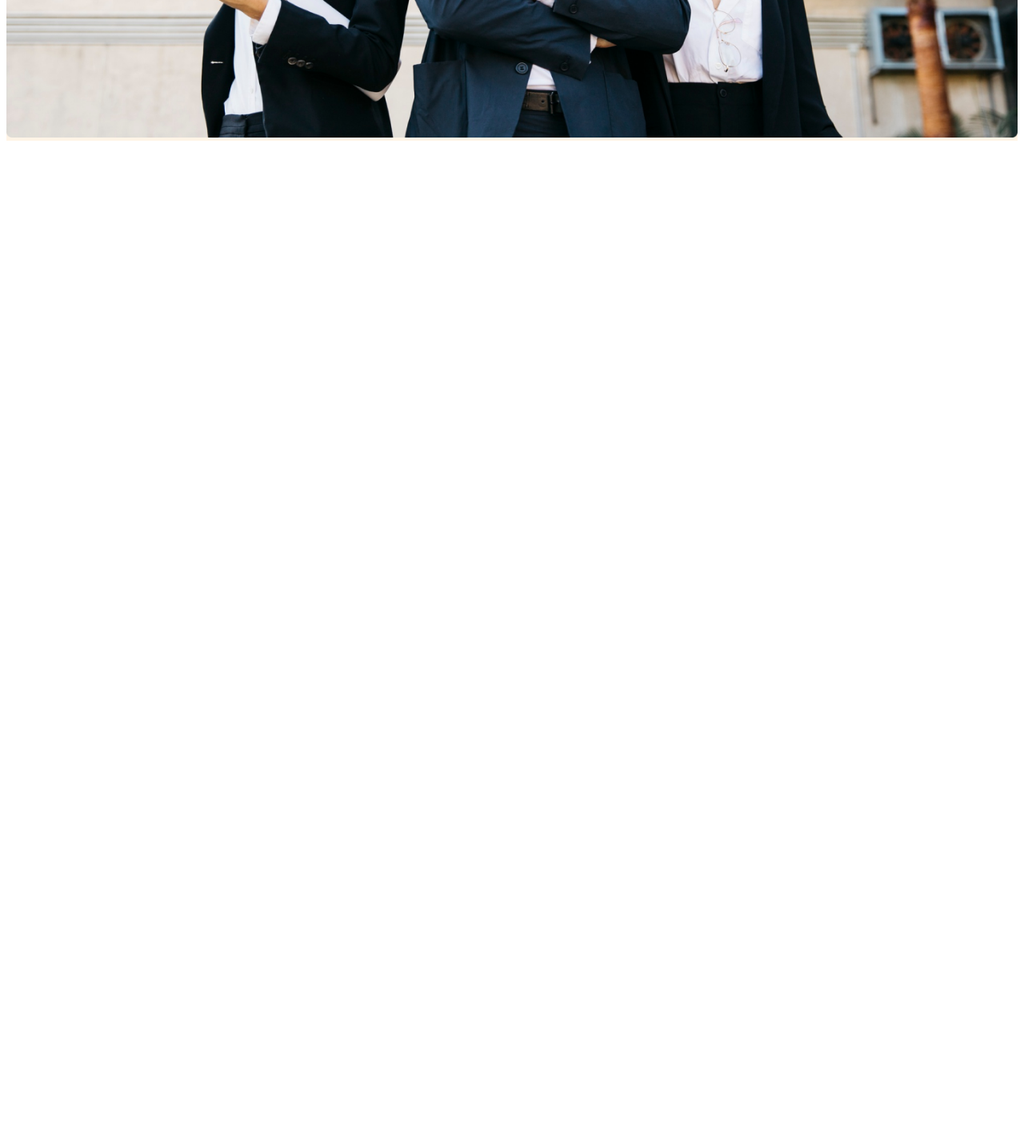
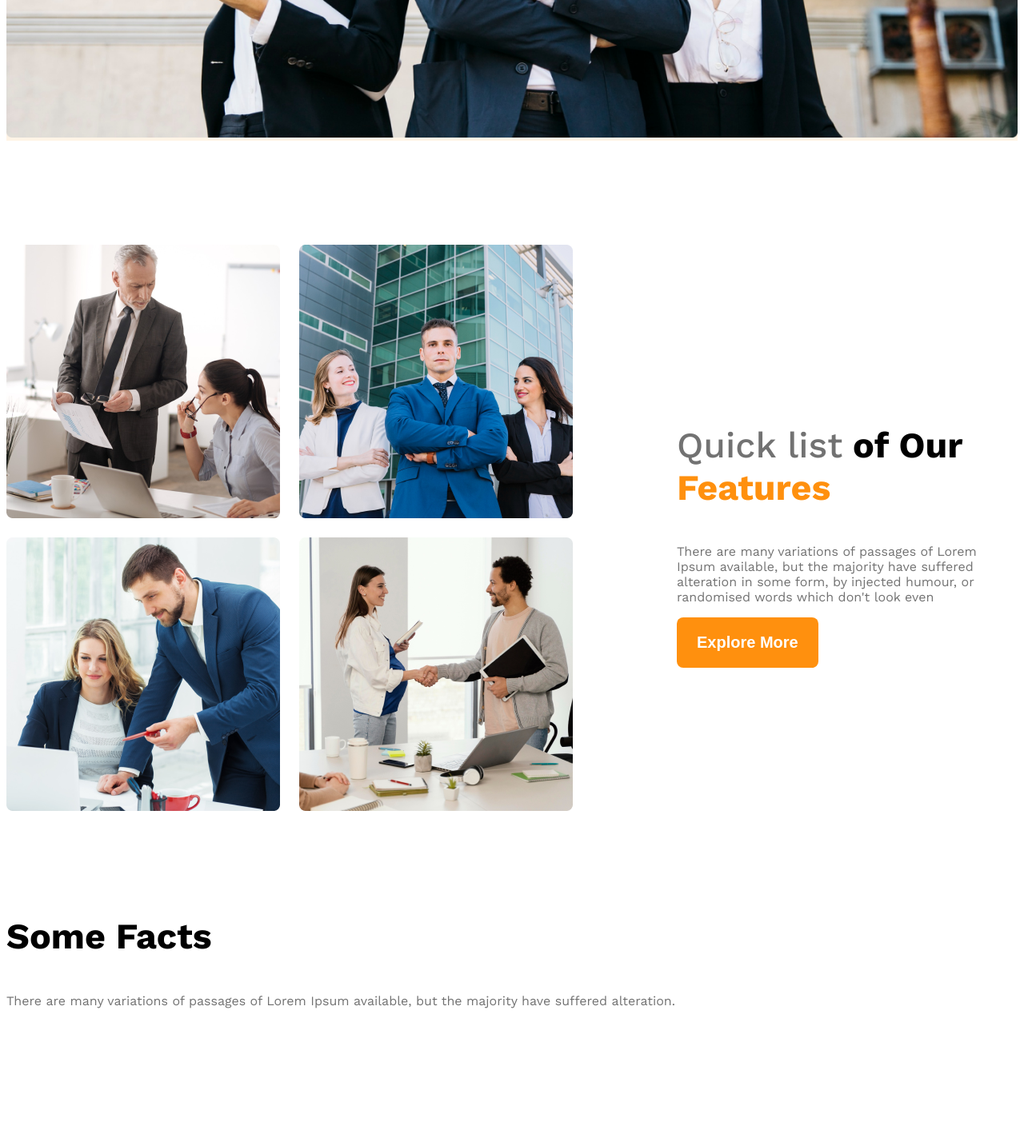
Before and after one commit to ainCode247/architects-responsive-website, a plain HTML site: page index.html in a window 1280 px wide. Shown: the part 1003-2426 px from the top of the page at 80% size. Before the commit the page ends 1187 px from the top, so only its background shows below. Drawn offline with nearby package versions, Linux system fonts and the light colour scheme.

Commit message:
update sections with facts

```diff
--- a/index.html
+++ b/index.html
@@ -31,7 +31,53 @@
     </header>
 
     <main>
+        <!-- Teams section -->
+        <section class="teams display-flex">
+            <div class="team-image-container">
+                <img src="images/team1.png" alt="">
+                <img src="images/team2.png" alt="">
+                <img src="images/team3.png" alt="">
+                <img src="images/team4.png" alt="">
+            </div>
+            <div class="team-feature">
+                <h3 class="section-title"><span id="quick-list" class="text-light-gray">Quick list</span> <span>of Our</span> <span class="text-primary" id="features">Features</span></h3>
+                <p class="team-feature-description text-light-gray">There are many variations of passages of Lorem Ipsum available, but the majority have suffered alteration in some form, by injected humour, or randomised words which don't look even</p>
+                <button class="btn-primary">Explore More</button>
+            </div>
+        </section>
 
+        <!--Featears will Enjoy   -->
+        <section>
+
+        </section>
+        <!-- Some facts -->
+         <section class="some-facts">
+            <h3 class="section-title">Some Facts</h3>
+            <p class="text-light-gray">There are many variations of passages of Lorem Ipsum available, but the majority have suffered alteration.</p>
+            <div class="fact-container">
+                <!-- .fact*4>img.fact-icon+h4.fact-number+h5.fact-name -->
+                <div class="fact">
+                    <img src="" alt="" class="fact-icon">
+                    <h4 class="fact-number"></h4>
+                    <h5 class="fact-name"></h5>
+                </div>
+                <div class="fact">
+                    <img src="" alt="" class="fact-icon">
+                    <h4 class="fact-number"></h4>
+                    <h5 class="fact-name"></h5>
+                </div>
+                <div class="fact">
+                    <img src="" alt="" class="fact-icon">
+                    <h4 class="fact-number"></h4>
+                    <h5 class="fact-name"></h5>
+                </div>
+                <div class="fact">
+                    <img src="" alt="" class="fact-icon">
+                    <h4 class="fact-number"></h4>
+                    <h5 class="fact-name"></h5>
+                </div>
+            </div>
+         </section>
     </main>
 
     <footer>
--- a/styles/architect.css
+++ b/styles/architect.css
@@ -10,6 +10,9 @@
 /* Shared style */
 .display-flex{
     display: flex;
+}
+.text-primary{
+    color: #FF900E;
 }
 .text-gray{
     color: #424242;
@@ -30,6 +33,17 @@
     border: none;
 }
 
+main{
+    max-width: 1440px;
+    margin: 0 auto;
+}
+main > section{
+    margin-top: 130px;
+}
+.section-title{
+    font-size: 2.8rem;
+    font-weight: 700;
+}
 /* Header Styles */
 
 /* navber related styles */
@@ -68,10 +82,47 @@
 .banner-image{
     width: 100%;
 }
+/* team and features related styles */
+
+.teams{
+    align-items: center;
+}
+.team-image-container{
+    display: grid;
+    grid-template-columns: repeat(2, 1fr);
+    gap: 24px;
+}
+.team-feature{
+    margin-left: 130px;
+    max-width: 530px;
+}
+
+#quick-list{
+    font-weight: 500;
+}
 /* first resposive media Query */
 @media screen and (max-width: 576px) {
     .navber,
+    .teams,
     .nav-link{
         flex-direction: column;
     }
+
+    .team-image-container{
+        grid-template-columns: repeat(1, 1fr);
+    }
+
+    .team-feature{
+        margin-left: 20px;
+    }
 }
+/* medioum size device */
+
+@media screen and (min-width:577) and (max-width: 992px) {
+    .teams{
+        flex-direction: column;
+    }
+    .team-feature{
+        margin-left: 50px;
+    }
+}
```
